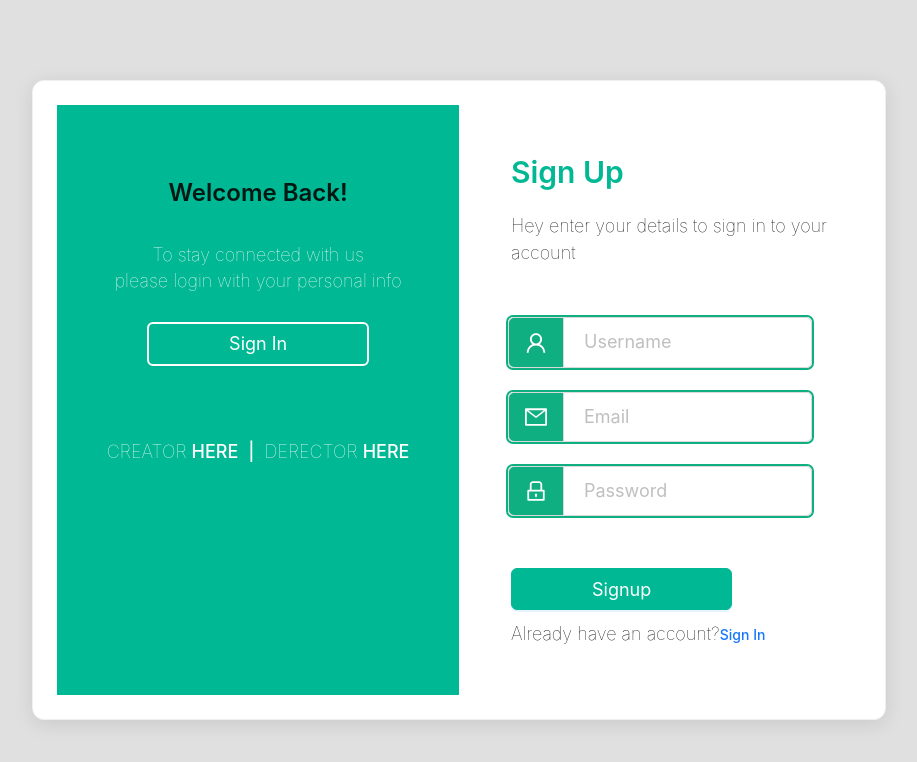
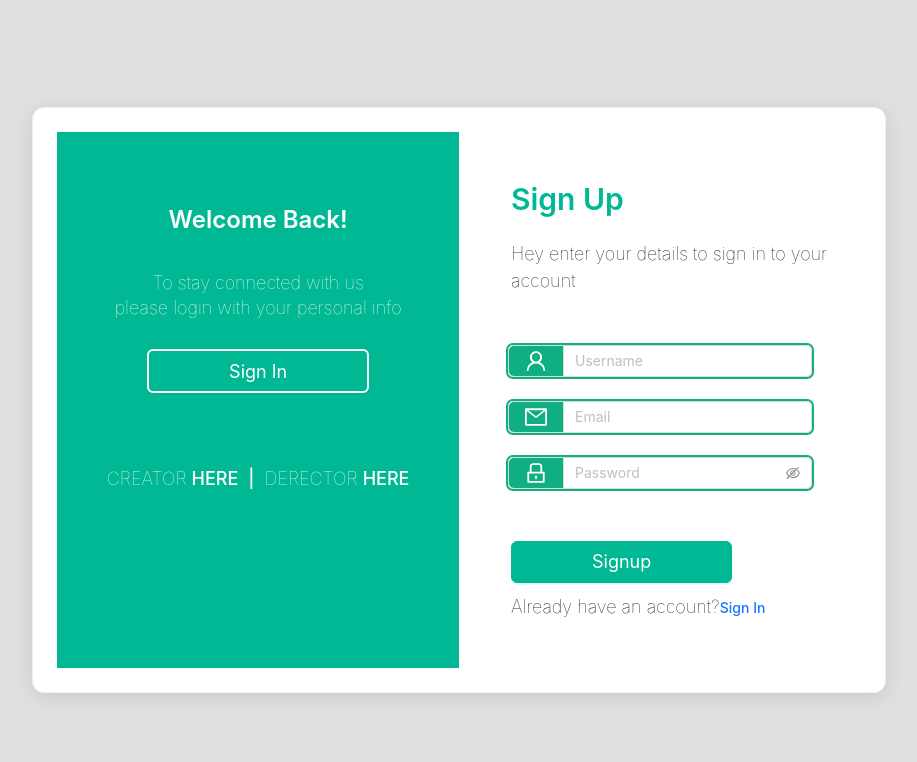
Before and after one commit to Krupali236/ant-design-form, a React (Vite) app: page / in a window 1280 px wide. Shown: the top 762 px of the page, without its empty margins (181-1098 px from the left). Built offline with nearby package versions, Linux system fonts and the light colour scheme.

Commit message:
style fix

```diff
--- a/src/assets/styles.css
+++ b/src/assets/styles.css
@@ -12,7 +12,7 @@ h2 {
 }
 
 h3 {
-  color: white;
+  color: white !important;
   font-weight: bolder;
   font-size: 36px;
 }
@@ -95,7 +95,7 @@ h5.ant-typography,
 }
 
 /* ========= FORM INPUTS ========= */
-.custom-addon-wrapper .ant-input,
+/* .custom-addon-wrapper .ant-input,
 .custom-addon-wrapper .ant-input-password,
 .custom-addon-wrapper .ant-input-affix-wrapper {
   font-size: 18px !important;
@@ -104,19 +104,17 @@ h5.ant-typography,
   width: 100%;
   border-radius: 6px;
   transition: all 0.2s;
-}
+} */
 
-.custom-addon-wrapper .ant-input-password .ant-input-suffix {
+/* .custom-addon-wrapper .ant-input-password .ant-input-suffix {
   right: 10px;
-}
+} */
 
-:where(.css-dev-only-do-not-override-dtnub6).ant-input,
+/* :where(.css-dev-only-do-not-override-dtnub6).ant-input,
 .ant-input-affix-wrapper {
   padding: 0 !important;
-  /* Remove global padding */
   font-size: 14px;
-  /* Fallback default */
-}
+} */
 
 /* Fix suffix icon overlap in password */
 :where(.css-dev-only-do-not-override-dtnub6).ant-input-affix-wrapper .ant-input-suffix {
@@ -141,20 +139,37 @@ h5.ant-typography,
   padding: 0 5px;
 }
 
+/* .custom-addon-wrapper .ant-input {
+  font-size: 18px;
+  padding: 10px 20px !important;
+  width: 100%;
+  box-sizing: border-box;
+  border-radius: 6px;
+} */
+
 /* Grouped Inputs */
-:where(.css-dtnub6).ant-input-group .ant-input {
+/* .custom-addon-wrapper .ant-input, .custom-addon-wrapper .ant-input-password, .custom-addon-wrapper .ant-input-affix-wrapper {
+  font-size: 18px !important;
+  padding: 0px !important;
+  box-sizing: border-box;
+  width: 100%;
+  border-radius: 6px;
+  transition: all 0.2s;
+} */
+
+/* :where(.css-dtnub6).ant-input-group .ant-input {
   width: 100%;
   text-align: inherit;
   margin-bottom: 0;
-}
+} */
 
 /* Focus Effect */
-:where(.css-dtnub6).ant-input-outlined:focus,
+/* :where(.css-dtnub6).ant-input-outlined:focus,
 :where(.css-dtnub6).ant-input-outlined:focus-within {
   border-color: #1677ff;
   box-shadow: 0 0 0 2px rgba(5, 145, 255, 0.1);
   background-color: white;
-}
+} */
 
 /* ========= FORM STRUCTURE ========= */
 .signup-form {
@@ -229,7 +244,10 @@ h5.ant-typography,
 }
 
 /* ========= CARD OVERRIDES ========= */
+/* :where(.css-dtnub6).ant-card .ant-card-body {
+  border-radius: 0 0 8px 8px;
+} */
 :where(.css-dev-only-do-not-override-dtnub6).ant-card .ant-card-body {
-  padding: 0;
+  padding: 0 !important;
   border-radius: 0 0 8px 8px;
 }
--- a/src/components/InputFields.jsx
+++ b/src/components/InputFields.jsx
@@ -66,7 +66,7 @@ const InputFields = ({
      {/* Password */}
      {fields.includes("password") && (
         <>
-        <Input
+        <Input.Password
           addonBefore={<LockOutlined className="color-white" />}
           name="password"
           value={inputValue?.password}
```
